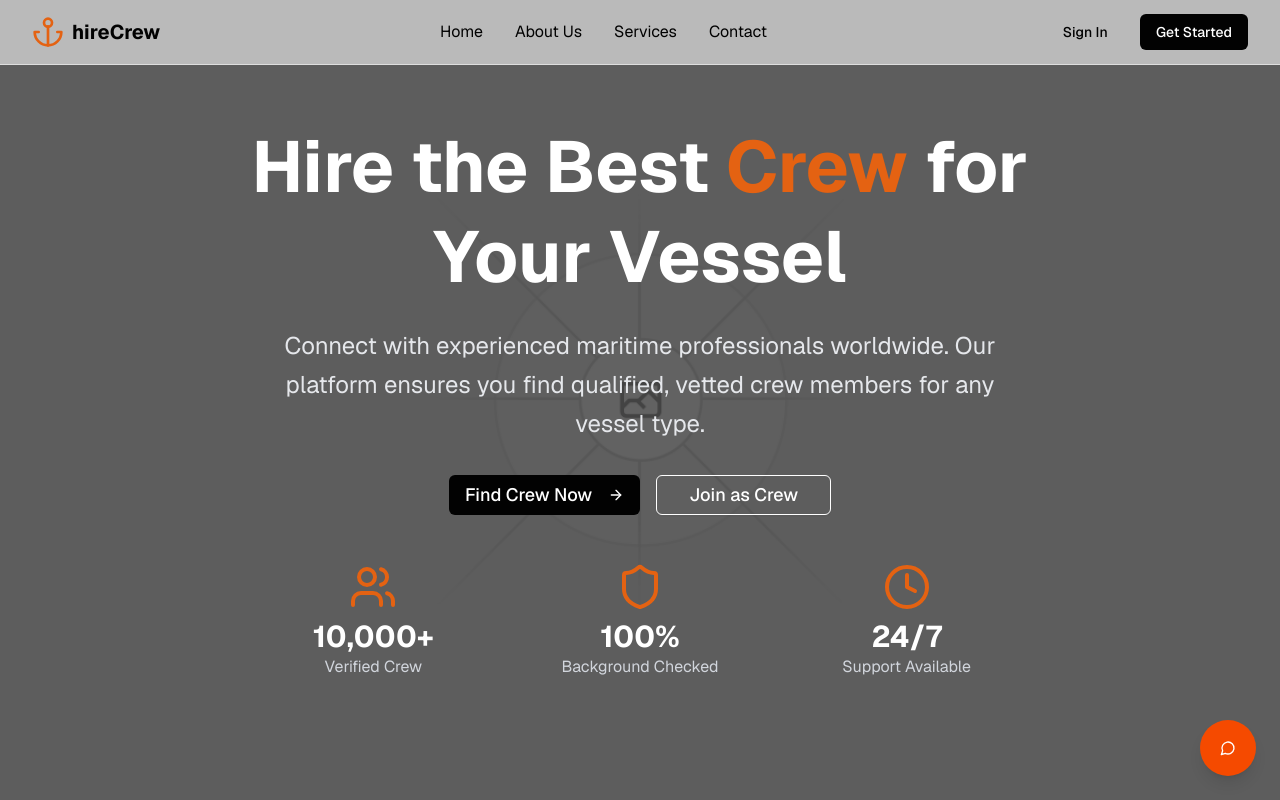
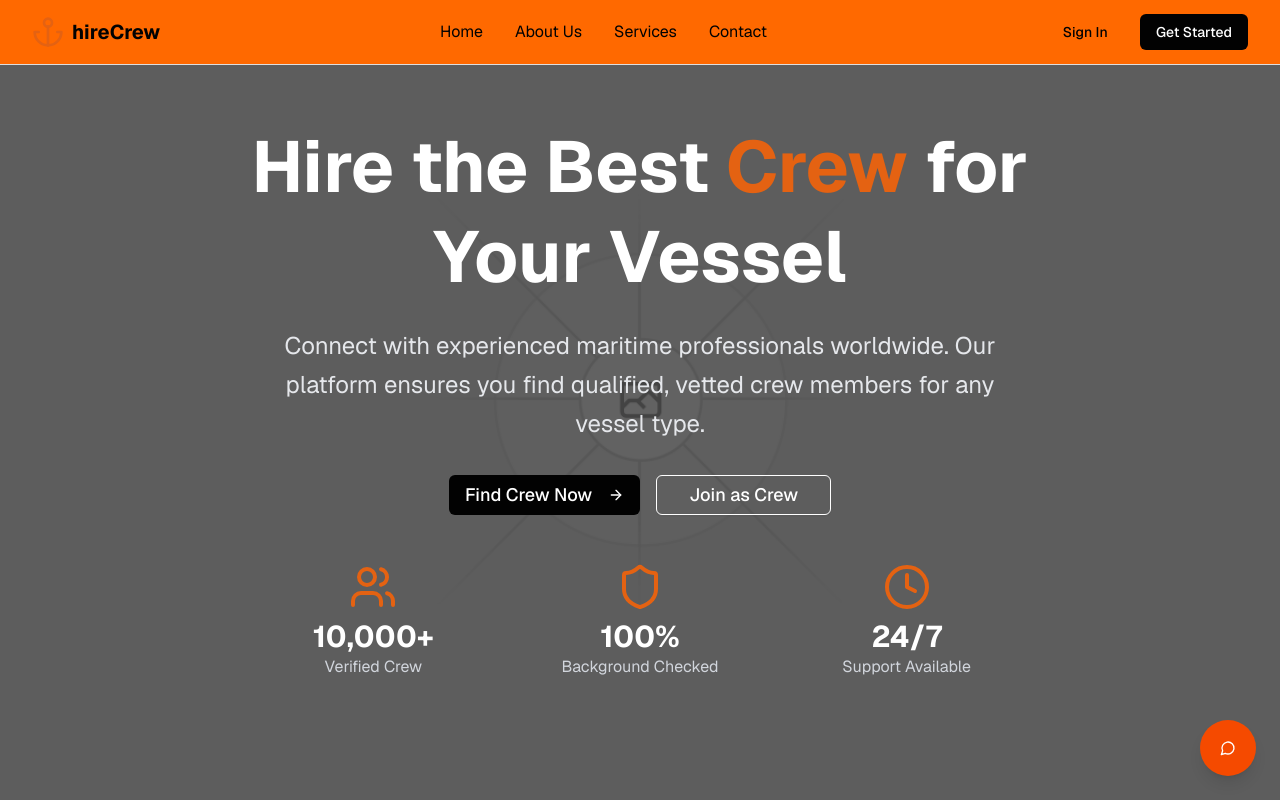
Before and after one commit to olivercarmont/hire-crew-website, a Next.js app: page / in a window 1280 px wide. Shown: the top 800 px of the page. Built offline with nearby package versions, Linux system fonts and the light colour scheme.

Commit message:
Change navbar color to bright orange on landing page only (surgical edit)

```diff
--- a/app/page.tsx
+++ b/app/page.tsx
@@ -8,7 +8,7 @@ import { Footer } from "@/components/footer"
 export default function Home() {
   return (
     <main className="min-h-screen">
-      <Navbar />
+      <Navbar variant="landing" />
       <HeroSection />
       <ServicesSection />
       <TestimonialsSection />
```
